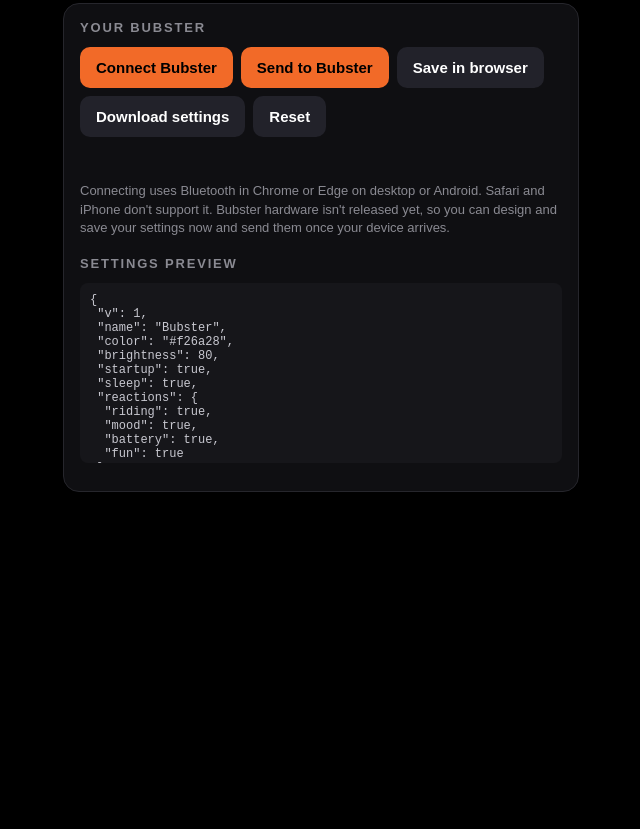
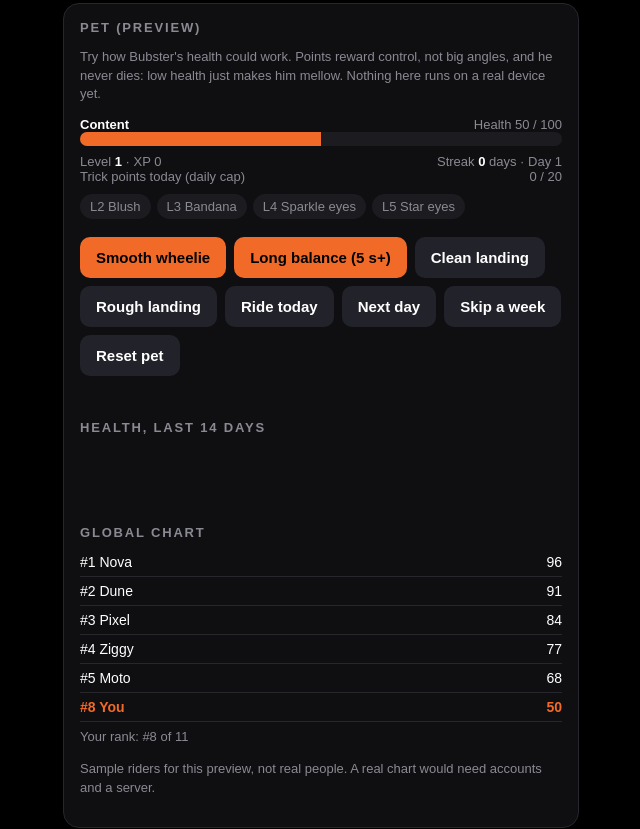
Before and after one commit to RedHairHobitGoblin/atomic-site, a plain HTML site: page customize.html in a window 1280 px wide. Shown: the part 970-1799 px from the top of the page, without its empty margins (541-1181 px from the left). Before the commit the page ends 1482 px from the top, so only its background shows below. Drawn offline with Linux system fonts and the light colour scheme.

Commit message:
Add pet health simulator preview to customizer

```diff
--- a/customize.html
+++ b/customize.html
@@ -34,6 +34,12 @@ button.b.p{background:var(--acc);color:#000}
 code,pre{background:#16161a;border-radius:8px;font-size:12px;color:#c8c8d0}
 pre{padding:10px;overflow:auto;max-height:180px}
 .note{font-size:13px;color:var(--mut);line-height:1.45}
+.bar{height:14px;background:#1b1b20;border-radius:8px;overflow:hidden}
+.bar>i{display:block;height:100%;background:var(--acc);transition:width .3s}
+.chip{display:inline-block;margin:0 6px 6px 0;padding:5px 10px;border-radius:999px;font-size:13px;background:#1b1b20;color:var(--mut)}
+.chip.on{background:var(--acc);color:#000;font-weight:700}
+.lb{display:flex;justify-content:space-between;padding:6px 0;border-bottom:1px solid var(--line);font-size:14px}
+.lb.me{color:var(--acc);font-weight:700}
 </style>
 </head>
 <body>
@@ -74,6 +80,32 @@ pre{padding:10px;overflow:auto;max-height:180px}
       <h2>Test angle: <span id="av">0</span>&deg;</h2>
       <input type="range" id="ang" min="0" max="70" value="0">
       <div class="zone" id="zn"></div>
+    </div>
+
+    <div class="card" style="margin-top:16px">
+      <h2>Pet (preview)</h2>
+      <p class="note">Try how Bubster's health could work. Points reward control, not big angles, and he never dies: low health just makes him mellow. Nothing here runs on a real device yet.</p>
+      <div class="row"><span id="pmood" style="color:#fff;font-weight:700"></span><span id="phv"></span></div>
+      <div class="bar"><i id="phb"></i></div>
+      <div class="row" style="margin-top:8px"><span>Level <b id="plv" style="color:#fff"></b> &middot; XP <span id="pxp"></span></span><span>Streak <b id="pstk" style="color:#fff"></b> days &middot; Day <span id="pday"></span></span></div>
+      <div class="row"><span>Trick points today (daily cap)</span><span id="pcap"></span></div>
+      <div id="pun" style="margin:10px 0"></div>
+      <div class="btns">
+        <button class="b p" id="pSmooth">Smooth wheelie</button>
+        <button class="b p" id="pLong">Long balance (5 s+)</button>
+        <button class="b" id="pLand">Clean landing</button>
+        <button class="b" id="pRough">Rough landing</button>
+        <button class="b" id="pRide">Ride today</button>
+        <button class="b" id="pNext">Next day</button>
+        <button class="b" id="pWeek">Skip a week</button>
+        <button class="b" id="pReset">Reset pet</button>
+      </div>
+      <div id="pmsg" class="note" style="min-height:18px;margin-top:8px"></div>
+      <h2>Health, last 14 days</h2>
+      <svg id="pspark" viewBox="0 0 280 60" style="width:100%;height:60px"></svg>
+      <h2>Global chart</h2>
+      <div id="plb"></div>
+      <p class="note">Sample riders for this preview, not real people. A real chart would need accounts and a server.</p>
     </div>
 
     <div class="card" style="margin-top:16px">
@@ -155,6 +187,45 @@ $('send').onclick=async()=>{
     say('Sent! Your Bubster now looks like this.');
   }catch(e){say('Send failed: '+(e&&e.message||e))}
 };
+// ---- Pet simulator (preview only): health, XP, streak, mellow mode. Not on a real device yet.
+const PET_DEF={health:50,xp:0,streak:0,day:1,ridden:false,earned:0,hist:[50]},CAP=20;
+let pet=Object.assign({},PET_DEF);
+try{const s=localStorage.getItem('bubster-pet');if(s)pet=Object.assign({},PET_DEF,JSON.parse(s))}catch(e){}
+const MOODS=h=>h<20?['Sleepy and mellow','Falling asleep']:h<45?['Mellow','Bored']:h<75?['Content','Cruising']:h<90?['Happy','Happy idle']:['Thriving','Perfect balance'];
+const UNLOCKS=[[2,'Blush'],[3,'Bandana'],[4,'Sparkle eyes'],[5,'Star eyes']];
+const SAMPLE=[['Nova',96],['Dune',91],['Pixel',84],['Ziggy',77],['Moto',68],['Echo',59],['Rue',52],['Kit',44],['Sol',36],['Bean',27]];
+const lvl=()=>Math.floor(pet.xp/100)+1;
+let petTimer=null;
+function petFace(){post({type:'jump',name:MOODS(pet.health)[1],loop:true})}
+function reward(h,xp){const room=Math.max(0,CAP-pet.earned),g=Math.min(h,room);pet.earned+=g;pet.health=Math.min(100,pet.health+g);
+  if(g>0){const before=lvl();pet.xp+=xp;if(lvl()>before){$('pmsg').textContent='Level up! Level '+lvl()+'.';post({type:'jump',name:'Hype mode',loop:true});clearTimeout(petTimer);petTimer=setTimeout(petFace,2600);return true}}
+  else $('pmsg').textContent='Daily trick cap reached. Ride again tomorrow.';
+  return false}
+function nextDay(){if(!pet.ridden){pet.streak=0;pet.health=Math.max(5,pet.health-4)}pet.hist.push(Math.round(pet.health));pet.hist=pet.hist.slice(-14);pet.day++;pet.ridden=false;pet.earned=0}
+function petRender(face=true){
+  const m=MOODS(pet.health);
+  $('pmood').textContent=m[0];$('phv').textContent='Health '+Math.round(pet.health)+' / 100';$('phb').style.width=pet.health+'%';
+  $('plv').textContent=lvl();$('pxp').textContent=pet.xp;$('pstk').textContent=pet.streak;$('pday').textContent=pet.day;$('pcap').textContent=Math.round(pet.earned)+' / '+CAP;
+  $('pun').innerHTML=UNLOCKS.map(([l,n])=>`<span class="chip${lvl()>=l?' on':''}">L${l} ${n}</span>`).join('');
+  const h=pet.hist,w=280/Math.max(1,13);
+  $('pspark').innerHTML=h.length>1?`<polyline fill="none" stroke="#f26a28" stroke-width="3" stroke-linejoin="round" points="${h.map((v,i)=>(i*w).toFixed(1)+','+(55-v*0.5).toFixed(1)).join(' ')}"/>`:'';
+  const rows=SAMPLE.map(([n,v])=>({n,v})).concat([{n:'You',v:Math.round(pet.health),me:true}]).sort((a,b)=>b.v-a.v);
+  const rank=rows.findIndex(r=>r.me)+1,show=rows.slice(0,5);if(rank>5)show.push(rows[rank-1]);
+  $('plb').innerHTML=show.map(r=>`<div class="lb${r.me?' me':''}"><span>#${rows.indexOf(r)+1} ${r.n}</span><span>${r.v}</span></div>`).join('')+`<div class="note" style="margin-top:6px">Your rank: #${rank} of ${rows.length}</div>`;
+  try{localStorage.setItem('bubster-pet',JSON.stringify(pet))}catch(e){}
+  if(face)petFace();
+}
+const A=(id,fn)=>$(id).onclick=()=>{$('pmsg').textContent='';const up=fn();petRender(!up);};
+A('pSmooth',()=>reward(6,15));
+A('pLong',()=>reward(10,25));
+A('pLand',()=>reward(4,10));
+A('pRough',()=>{pet.health=Math.max(5,pet.health-3);$('pmsg').textContent='Ouch. A rough landing costs a little health.'});
+A('pRide',()=>{if(pet.ridden){$('pmsg').textContent='Already counted a ride today.';return}pet.ridden=true;pet.streak++;return reward(3,10)});
+A('pNext',()=>{nextDay();$('pmsg').textContent=pet.streak?'New day. Streak: '+pet.streak+'.':'New day. No ride yesterday, so he got a bit more mellow.'});
+A('pWeek',()=>{for(let i=0;i<7;i++)nextDay();$('pmsg').textContent='A week with no riding. He is much more mellow.'});
+A('pReset',()=>{pet=Object.assign({},PET_DEF,{hist:[50]});$('pmsg').textContent='Pet reset.'});
+frame.addEventListener('load',()=>setTimeout(()=>petRender(true),150));
+petRender(false);
 load();
 </script>
 </body>
```
